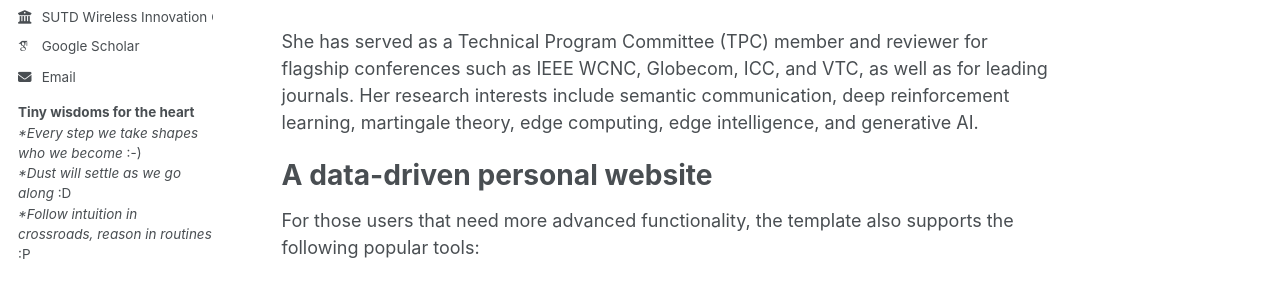
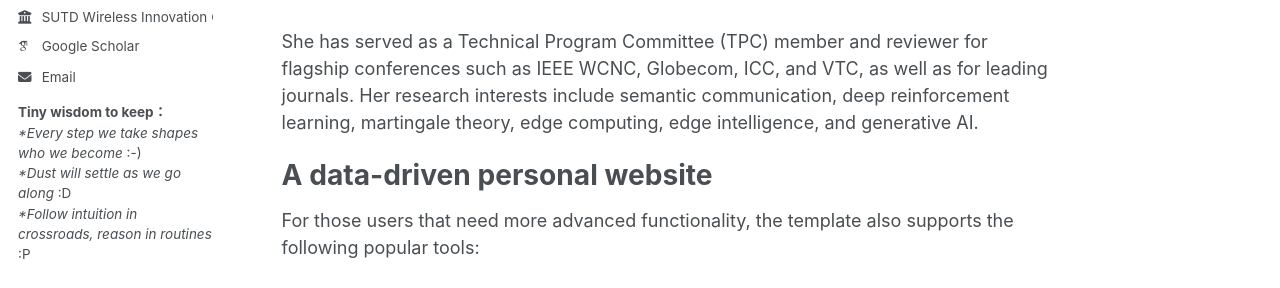
Before and after one commit to wty2011jl/wty2011jl.github.io, a Jekyll site: the page built from _pages/about.md, in a window 1280 px wide. Shown: the part 326-614 px from the top of the page. Built offline with Jekyll 4.4.1, drawn with Linux system fonts in a browser that asks for light colours; some web fonts are replaced; a script that is not in the unit is left out.

Commit message:
Update _config.yml

```diff
--- a/_config.yml
+++ b/_config.yml
@@ -42,7 +42,7 @@ author:
   researchgate     : #"https://www.researchgate.net/profile/Wanting-Yang-8?ev=hdr_xprf"
   scopus           : # URL
   quote: |
-    **Tiny wisdoms for the heart**
+    **Tiny wisdom to keep：**
     **Every step we take shapes who we become* :-)
     **Dust will settle as we go along* :D
     **Follow intuition in crossroads, reason in routines* :P
```
